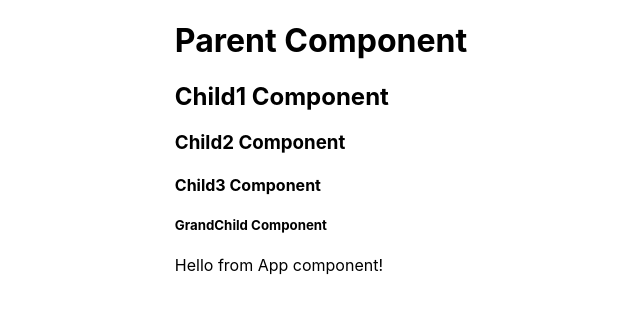
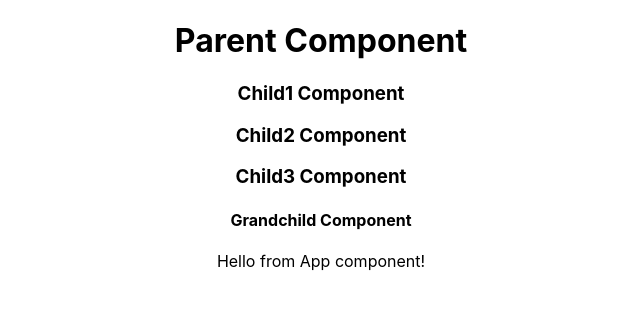
Before and after one commit to HakeemAlavi/typescript-practice, a React (Create React App) app in the folder typescript-practice/: page / in a window 1280 px wide. Shown: the top 312 px of the page, without its empty margins (319-959 px from the left). Built offline with nearby package versions, Linux system fonts and the light colour scheme.

Commit message:
feat: add Context

```diff
--- a/typescript-practice/src/App.tsx
+++ b/typescript-practice/src/App.tsx
@@ -1,19 +1,16 @@
 // src/App.tsx
 import React from 'react';
 import './App.css';
+import { MessageContextProvider } from './context/MessageContextProvider';
 import Parent from './components/Parent';
 
 function App() {
-  // Define a message to pass down the component tree
-  const message = "Hello from App component!";
-
   return (
-    <div className="App">
-      <div className="center-text">
-        {/* Render the Parent component and pass the message prop */}
-        <Parent message={message} />
+    <MessageContextProvider>
+      <div className="App">
+        <Parent />
       </div>
-    </div>
+    </MessageContextProvider>
   );
 }
 
--- a/typescript-practice/src/components/Child1.tsx
+++ b/typescript-practice/src/components/Child1.tsx
@@ -1,13 +1,12 @@
 // src/components/Child1.tsx
 import React from 'react';
 import Child2 from './Child2';
-import { Child1Props } from '../types';
 
-const Child1: React.FC<Child1Props> = ({ message }) => {
+const Child1: React.FC = () => {
   return (
     <div>
-      <h2>Child1 Component</h2>
-      <Child2 message={message} />
+      <h3>Child1 Component</h3>
+      <Child2 />
     </div>
   );
 };
--- a/typescript-practice/src/components/Child2.tsx
+++ b/typescript-practice/src/components/Child2.tsx
@@ -1,13 +1,12 @@
 // src/components/Child2.tsx
 import React from 'react';
 import Child3 from './Child3';
-import { Child2Props } from '../types';
 
-const Child2: React.FC<Child2Props> = ({ message }) => {
+const Child2: React.FC = () => {
   return (
     <div>
       <h3>Child2 Component</h3>
-      <Child3 message={message} />
+      <Child3 />
     </div>
   );
 };
--- a/typescript-practice/src/components/Child3.tsx
+++ b/typescript-practice/src/components/Child3.tsx
@@ -1,13 +1,12 @@
 // src/components/Child3.tsx
 import React from 'react';
-import GrandChild from './Grandchild';
-import { Child3Props } from '../types';
+import Grandchild from './Grandchild';
 
-const Child3: React.FC<Child3Props> = ({ message }) => {
+const Child3: React.FC = () => {
   return (
     <div>
-      <h4>Child3 Component</h4>
-      <GrandChild message={message} />
+      <h3>Child3 Component</h3>
+      <Grandchild />
     </div>
   );
 };
--- a/typescript-practice/src/components/Grandchild.tsx
+++ b/typescript-practice/src/components/Grandchild.tsx
@@ -1,14 +1,17 @@
-// src/components/GrandChild.tsx
+// src/components/Grandchild.tsx
 import React from 'react';
-import { GrandChildProps } from '../types';
+import { useContext } from 'react';
+import MessageContext from '../context/MessageContext';
 
-const GrandChild: React.FC<GrandChildProps> = ({ message }) => {
+const Grandchild: React.FC = () => {
+  const { message } = useContext(MessageContext);
+
   return (
     <div>
-      <h5>GrandChild Component</h5>
+      <h4>Grandchild Component</h4>
       <p>{message}</p>
     </div>
   );
 };
 
-export default GrandChild;
+export default Grandchild;
--- a/typescript-practice/src/components/Parent.tsx
+++ b/typescript-practice/src/components/Parent.tsx
@@ -1,13 +1,12 @@
 // src/components/Parent.tsx
-import React from 'react';
+import React, { useContext } from 'react';
 import Child1 from './Child1';
-import { ParentProps } from '../types';
 
-const Parent: React.FC<ParentProps> = ({ message }) => {
+const Parent: React.FC = () => {
   return (
     <div>
       <h1>Parent Component</h1>
-      <Child1 message={message} />
+      <Child1 />
     </div>
   );
 };
--- /dev/null
+++ b/typescript-practice/src/context/MessageContext.tsx
@@ -0,0 +1,16 @@
+// src/context/MessageContext.tsx
+import React, { createContext, useState } from 'react';
+
+// Define context type
+interface MessageContextType {
+  message: string;
+  setMessage: React.Dispatch<React.SetStateAction<string>>;
+}
+
+// Create context with initial values
+const MessageContext = createContext<MessageContextType>({
+  message: '',
+  setMessage: () => {},
+});
+
+export default MessageContext;
--- /dev/null
+++ b/typescript-practice/src/context/MessageContextProvider.tsx
@@ -0,0 +1,14 @@
+// src/context/MessageContextProvider.tsx
+import React, { createContext, useState, ReactNode } from 'react';
+import MessageContext from './MessageContext';
+
+// Define provider component
+export const MessageContextProvider: React.FC<{ children?: ReactNode }> = ({ children }) => {
+  const [message, setMessage] = useState("Hello from App component!");
+
+  return (
+    <MessageContext.Provider value={{ message, setMessage }}>
+      {children}
+    </MessageContext.Provider>
+  );
+};
```
